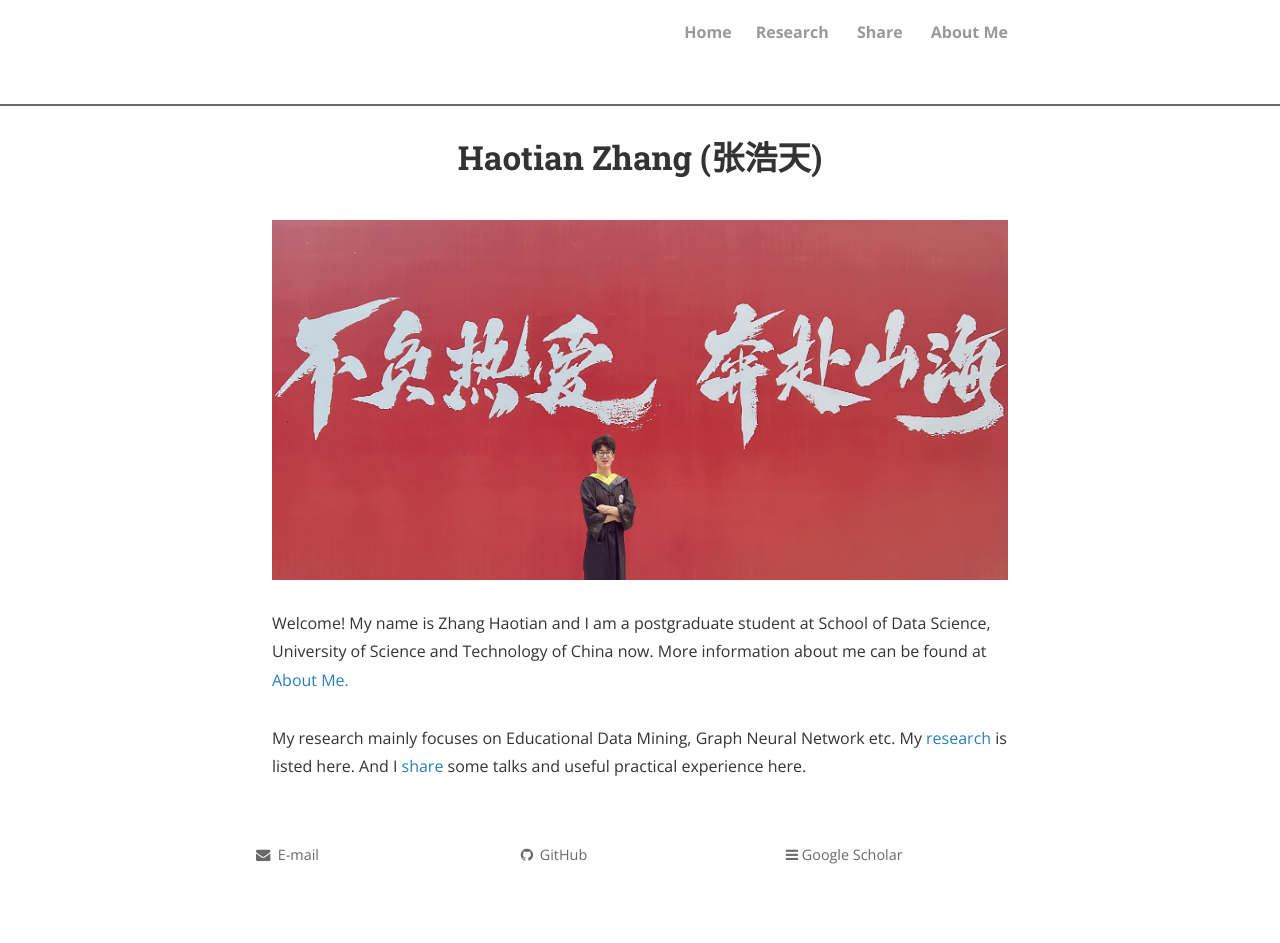
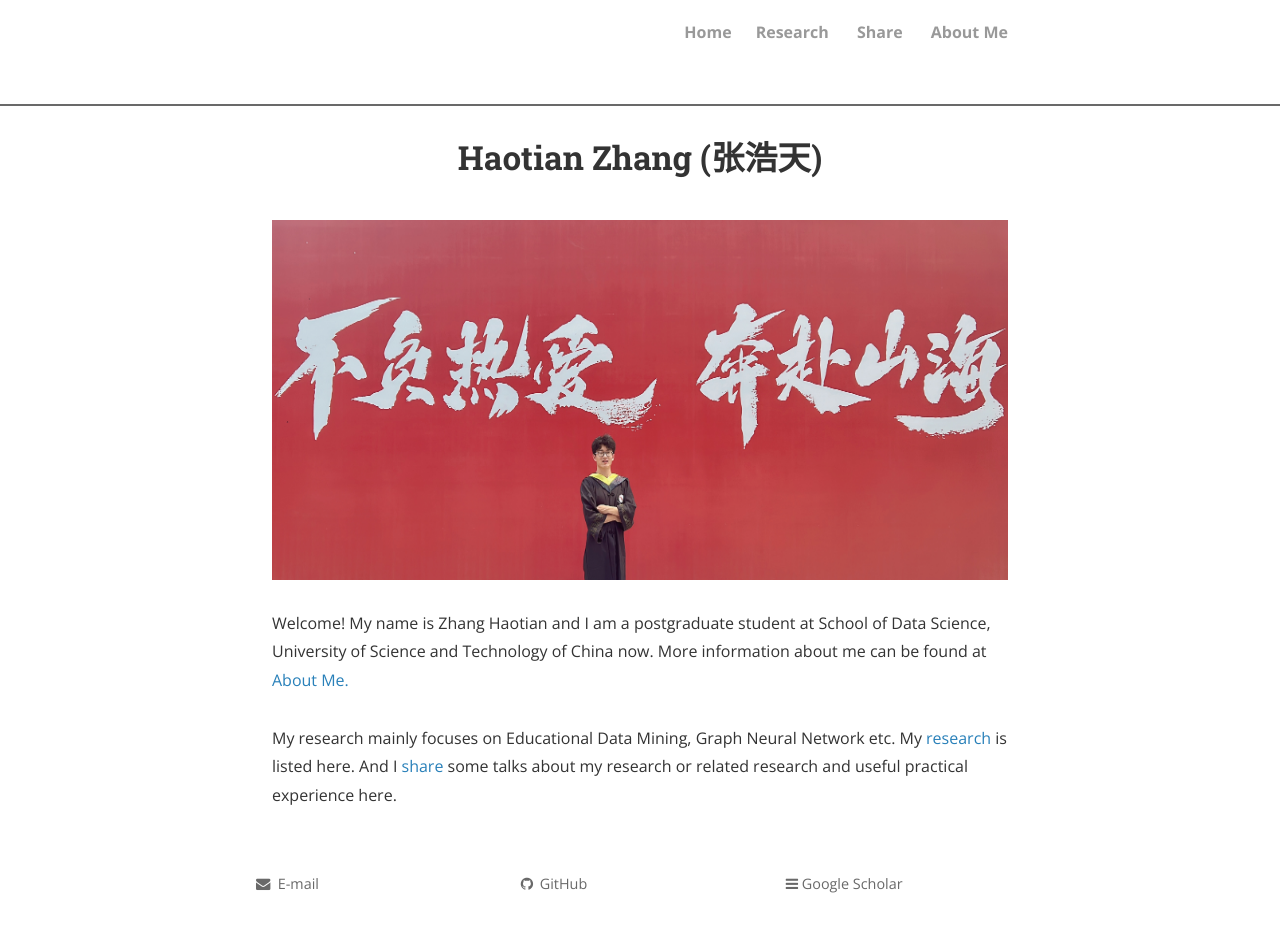
Before and after one commit to sosweetzhang/sosweetzhang.github.io, a Jekyll site: the page built from index.html, in a window 1280 px wide. Built offline with Jekyll 4.4.1, drawn with Linux system fonts in a browser that asks for light colours; nearby versions of some CDN libraries; the list of posts is cut into pages by our own code; comment, search, counter and statistics services are not loaded; a style sheet for code colours, icons or effects is not loaded; before the commit the page ends 914 px from its top, so only the background shows below that.

Commit message:
Update index.html

```diff
--- a/index.html
+++ b/index.html
@@ -18,7 +18,7 @@
 Welcome! My name is Zhang Haotian and I am a postgraduate student at School of Data Science, University of Science and Technology of China now. More information about me can be found at <a href="https://sosweetzhang.github.io/about" target="_self">About Me.</a>
 
 <br><br>
-My research mainly focuses on Educational Data Mining, Graph Neural Network etc. My <a href="https://sosweetzhang.github.io/research" target="_self">research</a> is listed here. And I <a href="https://sosweetzhang.github.io/share" target="_self">share</a> some talks and useful practical experience here.
+My research mainly focuses on Educational Data Mining, Graph Neural Network etc. My <a href="https://sosweetzhang.github.io/research" target="_self">research</a> is listed here. And I <a href="https://sosweetzhang.github.io/share" target="_self">share</a> some talks about my research or related research and useful practical experience here.
 <br><br>
 
 </div>
```
